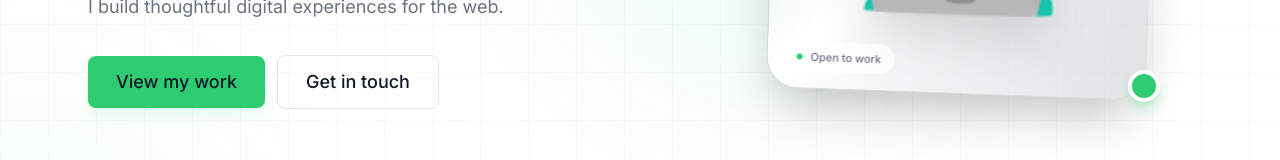
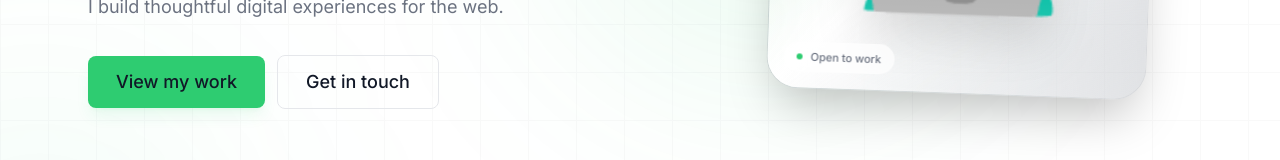
Before and after one commit to xazalo/portfolio, a React (Vite) app: page / in a window 1280 px wide. Shown: the part 504-664 px from the top of the page. Built offline with nearby package versions, Linux system fonts and the light colour scheme.

Commit message:
style: delete green point

```diff
--- a/src/components/hero/Hero.tsx
+++ b/src/components/hero/Hero.tsx
@@ -286,19 +286,6 @@ export function Hero() {
                   Open to work
                 </div>
               </div>
-
-              {/* Small accent detail */}
-              <div
-                aria-hidden="true"
-                className="
-                  absolute -bottom-2 -right-2
-                  h-8 w-8
-                  rounded-full
-                  border-4 border-background
-                  bg-accent
-                  shadow-lg shadow-accent/30
-                "
-              />
             </div>
           </Reveal>
         </div>
```
